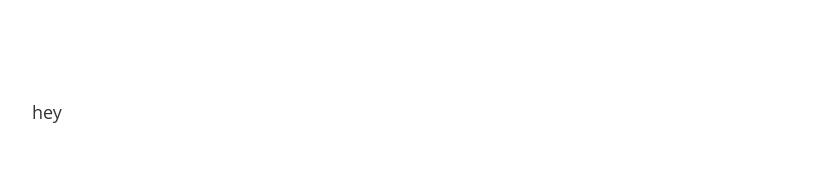
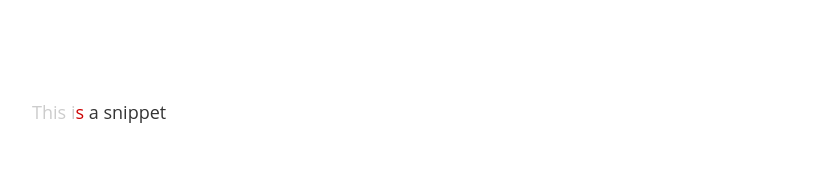
Before and after one commit to rohitpaulk/typefast, a React (Create React App) app: page / in a window 1280 px wide. Shown: the top 190 px of the page, without its empty margins (248-1073 px from the left). Built offline with nearby package versions, Linux system fonts and the light colour scheme; the HTML template or start-up script is replaced by a standard one.

Commit message:
Add snippetbox functionality

```diff
--- a/package.json
+++ b/package.json
@@ -3,6 +3,8 @@
   "version": "0.1.0",
   "private": true,
   "dependencies": {
+    "@types/lodash": "^4.14.110",
+    "lodash": "^4.17.10",
     "react": "^16.4.1",
     "react-dom": "^16.4.1",
     "react-scripts-ts": "2.16.0"
--- a/src/components/SnippetBox.css
+++ b/src/components/SnippetBox.css
@@ -5,5 +5,16 @@
 .snippet-box-container .snippet-text {
     font-family: 'Open Sans';
     font-size: 18px;
+}
+
+.snippet-box-container .snippet-text .char-correct {
+    color: #ccc;
+}
+
+.snippet-box-container .snippet-text .char-untyped {
     color: #333;
 }
+
+.snippet-box-container .snippet-text .char-wrong {
+    color: #C00;
+}
--- a/src/components/SnippetBox.tsx
+++ b/src/components/SnippetBox.tsx
@@ -1,5 +1,7 @@
 import * as React from 'react';
 import './SnippetBox.css';
+
+import * as _ from "lodash";
 
 interface ISnippetBoxProps { actualText: string; typedText: string; }
 
@@ -7,21 +9,59 @@ enum CharacterStatus { Correct, Wrong, Untyped };
 interface ICharacter { value: string; status: CharacterStatus };
 
 class SnippetBox extends React.Component<ISnippetBoxProps, {}> {
-    public getCharacters() {
-        let actualText = this.props.actualText;
-        let typedText = this.props.typedText;
+    public getCharacters(): ICharacter[] {
+        const actualChars = this.props.actualText.split('');
+        const typedChars = this.props.typedText.split('');
 
-        for (let i = 0; i < typedText.length; i++) {
+        const zipped = _.zip(actualChars, typedChars);
+
+        const characters = [];
+        for (const pair of zipped) {
+            const actual = pair[0];
+            const typed = pair[1];
+
+            let status: CharacterStatus;
+            if (typed === undefined) {
+                status = CharacterStatus.Untyped;
+            } else if (typed === actual) {
+                status = CharacterStatus.Correct;
+            } else {
+                status = CharacterStatus.Wrong;
+            }
+
+            characters.push({ value: actual!, status });
         }
 
-        return 'hey'
+        return characters;
+    }
+
+    public getCharacterSpans() {
+        const spans = [];
+        for (const character of this.getCharacters()) {
+            let statusClass: string;
+            switch(character.status) {
+                case CharacterStatus.Untyped:
+                    statusClass = 'char-untyped';
+                    break;
+                case CharacterStatus.Wrong:
+                    statusClass = 'char-wrong';
+                    break;
+                case CharacterStatus.Correct:
+                    statusClass = 'char-correct';
+                    break;
+            }
+
+            spans.push(<span className={statusClass!}>{character.value}</span>);
+        }
+
+        return spans
     }
 
     public render() {
         return (
             <div className="snippet-box-container">
                 <div className="snippet-text">
-                    { this.getCharacters() }
+                    { this.getCharacterSpans() }
                 </div>
             </div>
         );
```
Also changed, not shown: 1 other file (tests, documents, lock files or other folders).
